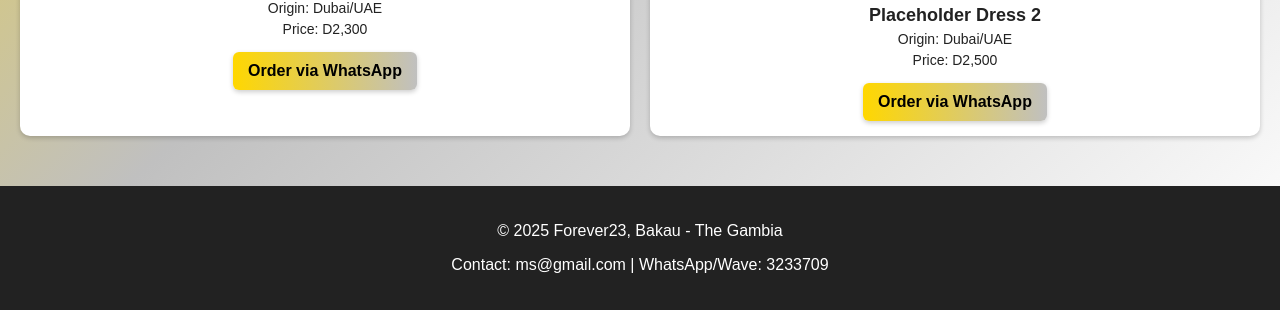
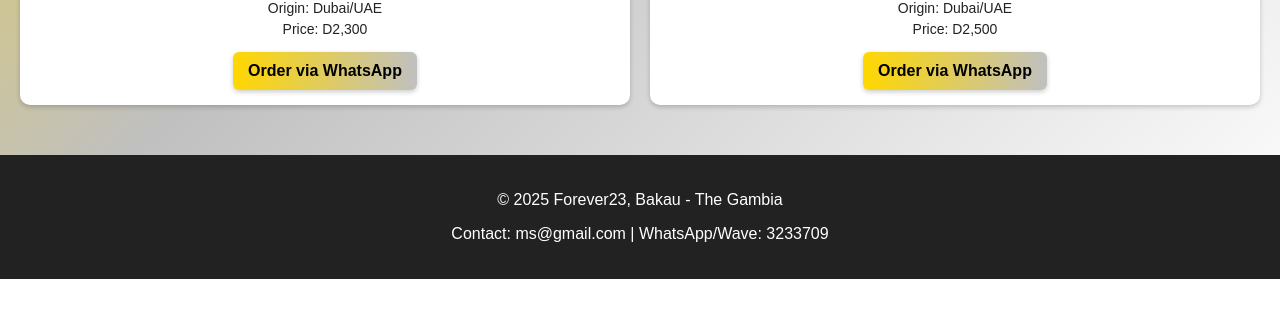
Before and after one commit to forever23-gm/.co, a plain HTML site: page index.html in a window 1280 px wide. Shown: the part 936-1246 px from the top of the page. After the commit the page ends 1215 px from the top, so only its background shows below. Drawn offline with Linux system fonts and the light colour scheme.

Commit message:
Update index.html

```diff
--- a/index.html
+++ b/index.html
@@ -160,7 +160,6 @@
       </div>
       <div class="product">
 <img src="https://raw.githubusercontent.com/forever23-gm/.co/main/IMG-20250925-WA0025.jpg" alt="IMG-20250925-WA0025">
-        <h3>Placeholder Dress 2</h3>
         <p>Origin: Dubai/UAE</p>
         <p>Price: D2,500</p>
         <a class="order-btn" href="https://wa.me/3233709">Order via WhatsApp</a>
```
